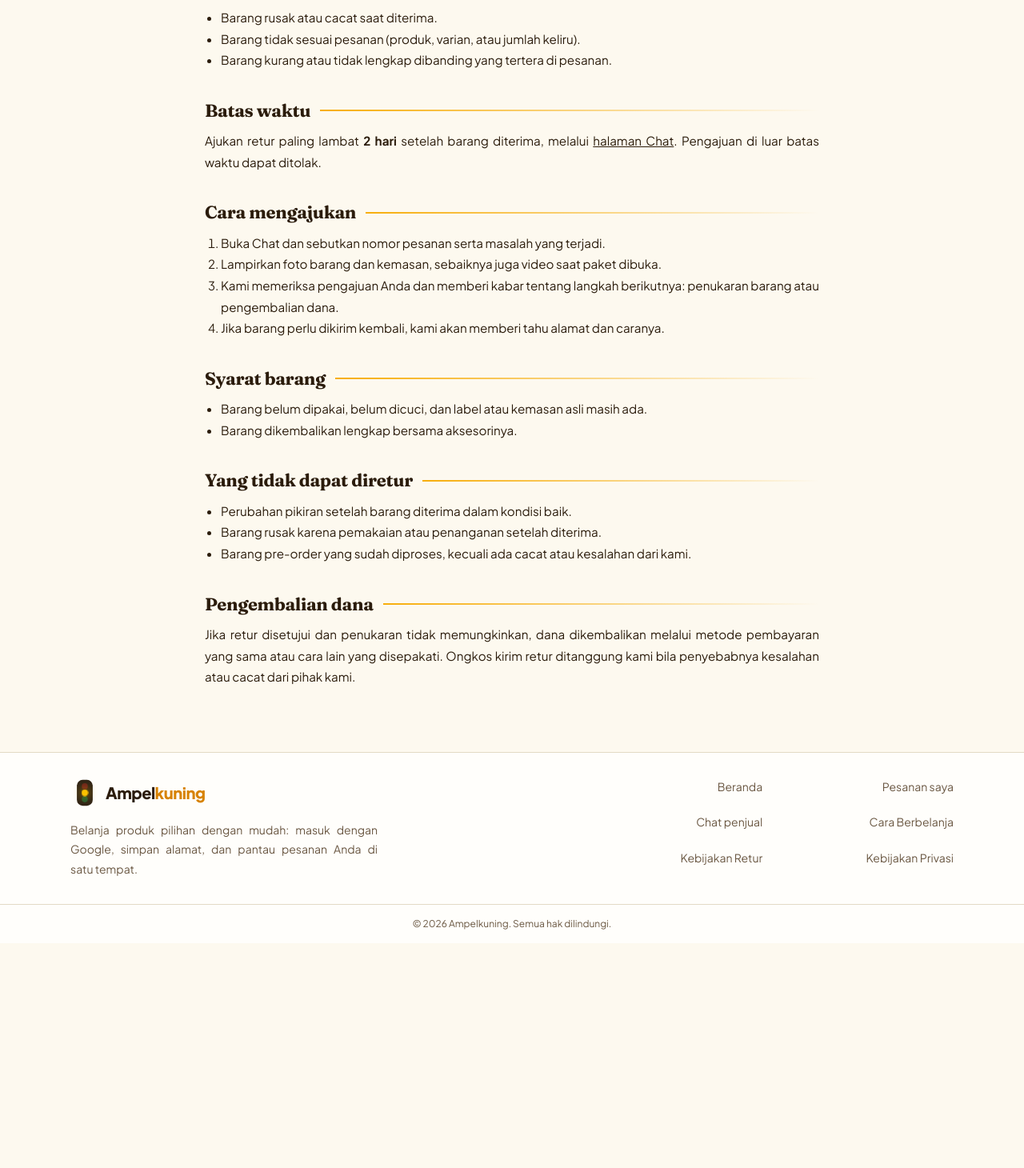
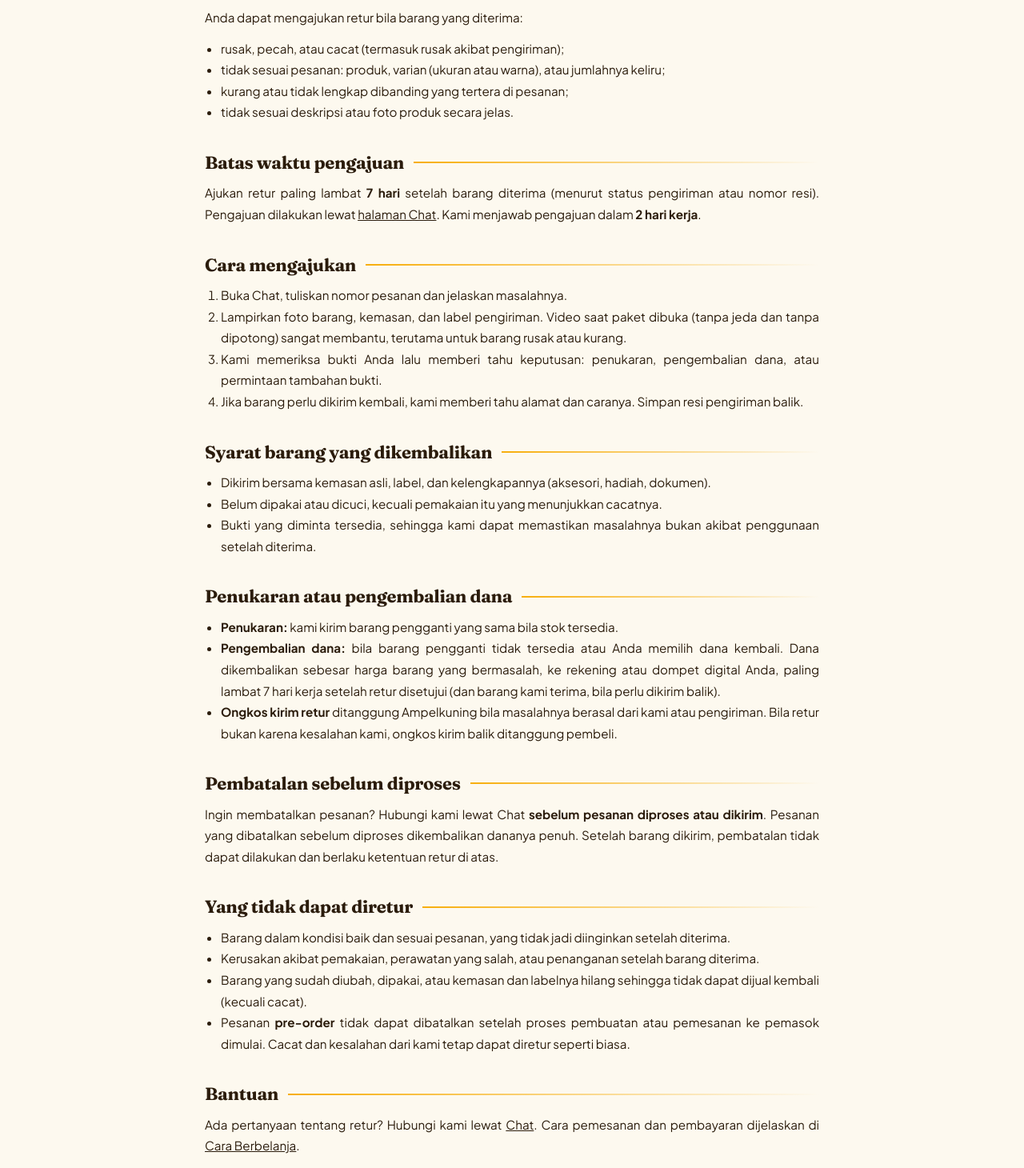
Before and after one commit to sm85-code/frontend-store, a Next.js app in the folder apps/store-buyer/: page /kebijakan-retur in a window 1280 px wide. Shown: the part 290-1750 px from the top of the page at 80% size. Before the commit the page ends 1469 px from the top, so only its background shows below. Built offline with nearby package versions, Linux system fonts and the light colour scheme; no server answers.

Commit message:
store-buyer: finalize return policy (7 days, refund terms) and list payment methods
Co-Authored-By: Claude Sonnet 5.5 <noreply@anthropic.com>
Claude-Session: https://claude.ai/code/session_01PKWe8ysWp1S9UVegbraCxa

```diff
--- a/apps/store-buyer/src/app/cara-berbelanja/page.tsx
+++ b/apps/store-buyer/src/app/cara-berbelanja/page.tsx
@@ -36,17 +36,25 @@ export default function CaraBerbelanjaPage() {
 
       <Bagian judul="Metode pembayaran">
         <p>
-          Pembayaran dilakukan di halaman pembayaran yang aman setelah Anda menekan tombol bayar. Metode yang tersedia
-          antara lain:
+          Pembayaran dilakukan di halaman pembayaran yang aman setelah Anda menekan tombol bayar. Metode yang tersedia:
         </p>
-        <ul className="list-disc pl-5">
-          <li>Transfer bank melalui Virtual Account</li>
-          <li>QRIS</li>
-          <li>Dompet digital</li>
+        <ul className="flex flex-col gap-2.5">
+          <li className="rounded-lg border bg-card p-3.5">
+            <p className="font-bold">Transfer Virtual Account</p>
+            <p className="text-muted-foreground">Bayar lewat ATM, mobile banking, atau internet banking dari bank-bank besar maupun bank daerah.</p>
+          </li>
+          <li className="rounded-lg border bg-card p-3.5">
+            <p className="font-bold">QRIS</p>
+            <p className="text-muted-foreground">Satu kode QR untuk berbagai aplikasi pembayaran, termasuk GoPay, OVO, DANA, LinkAja, ShopeePay, dan mobile banking.</p>
+          </li>
+          <li className="rounded-lg border bg-card p-3.5">
+            <p className="font-bold">Gerai minimarket</p>
+            <p className="text-muted-foreground">Bayar tunai di Alfamart atau Indomaret dengan kode pembayaran dari kami.</p>
+          </li>
         </ul>
         <p>
-          Pilihan yang tampil di halaman pembayaran dapat berbeda sewaktu-waktu sesuai metode yang sedang aktif. Pesanan
-          diproses setelah pembayaran kami terima. Kami tidak pernah meminta Anda mengirim PIN, OTP, atau password lewat chat.
+          Pilihan yang tampil di halaman pembayaran mengikuti metode yang sedang aktif. Pesanan diproses setelah pembayaran
+          kami terima. Kami tidak pernah meminta PIN, OTP, atau password Anda lewat chat.
         </p>
       </Bagian>
 
--- a/apps/store-buyer/src/app/kebijakan-retur/page.tsx
+++ b/apps/store-buyer/src/app/kebijakan-retur/page.tsx
@@ -4,7 +4,7 @@ import { Bagian, Halaman } from '@/components/Halaman'
 
 export const metadata: Metadata = {
   title: 'Kebijakan Retur',
-  description: 'Syarat dan cara mengajukan retur atau penukaran barang di Ampelkuning.',
+  description: 'Syarat dan cara mengajukan retur, penukaran, atau pengembalian dana di Ampelkuning.',
   alternates: { canonical: '/kebijakan-retur' },
 }
 
@@ -12,52 +12,88 @@ export default function KebijakanReturPage() {
   return (
     <Halaman
       judul="Kebijakan Retur"
-      ringkas="Kami ingin Anda puas. Jika barang yang diterima bermasalah, Anda dapat mengajukan retur atau penukaran sesuai ketentuan berikut."
-      diperbarui="1 Oktober 2026"
+      ringkas="Barang yang rusak, cacat, atau tidak sesuai pesanan berhak Anda tukar atau kembalikan dananya, sesuai Undang-Undang Perlindungan Konsumen. Berikut ketentuan dan caranya."
+      diperbarui="2 Oktober 2026"
     >
       <Bagian judul="Barang yang dapat diretur">
+        <p>Anda dapat mengajukan retur bila barang yang diterima:</p>
         <ul className="list-disc pl-5">
-          <li>Barang rusak atau cacat saat diterima.</li>
-          <li>Barang tidak sesuai pesanan (produk, varian, atau jumlah keliru).</li>
-          <li>Barang kurang atau tidak lengkap dibanding yang tertera di pesanan.</li>
+          <li>rusak, pecah, atau cacat (termasuk rusak akibat pengiriman);</li>
+          <li>tidak sesuai pesanan: produk, varian (ukuran atau warna), atau jumlahnya keliru;</li>
+          <li>kurang atau tidak lengkap dibanding yang tertera di pesanan;</li>
+          <li>tidak sesuai deskripsi atau foto produk secara jelas.</li>
         </ul>
       </Bagian>
 
-      <Bagian judul="Batas waktu">
+      <Bagian judul="Batas waktu pengajuan">
         <p>
-          Ajukan retur paling lambat <strong>2 hari</strong> setelah barang diterima, melalui{' '}
-          <Link className="underline" href="/chat">halaman Chat</Link>. Pengajuan di luar batas waktu dapat ditolak.
+          Ajukan retur paling lambat <strong>7 hari</strong> setelah barang diterima (menurut status pengiriman atau nomor
+          resi). Pengajuan dilakukan lewat <Link className="underline" href="/chat">halaman Chat</Link>. Kami menjawab
+          pengajuan dalam <strong>2 hari kerja</strong>.
         </p>
       </Bagian>
 
       <Bagian judul="Cara mengajukan">
         <ol className="list-decimal pl-5">
-          <li>Buka Chat dan sebutkan nomor pesanan serta masalah yang terjadi.</li>
-          <li>Lampirkan foto barang dan kemasan, sebaiknya juga video saat paket dibuka.</li>
-          <li>Kami memeriksa pengajuan Anda dan memberi kabar tentang langkah berikutnya: penukaran barang atau pengembalian dana.</li>
-          <li>Jika barang perlu dikirim kembali, kami akan memberi tahu alamat dan caranya.</li>
+          <li>Buka Chat, tuliskan nomor pesanan dan jelaskan masalahnya.</li>
+          <li>
+            Lampirkan foto barang, kemasan, dan label pengiriman. Video saat paket dibuka (tanpa jeda dan tanpa dipotong)
+            sangat membantu, terutama untuk barang rusak atau kurang.
+          </li>
+          <li>Kami memeriksa bukti Anda lalu memberi tahu keputusan: penukaran, pengembalian dana, atau permintaan tambahan bukti.</li>
+          <li>Jika barang perlu dikirim kembali, kami memberi tahu alamat dan caranya. Simpan resi pengiriman balik.</li>
         </ol>
       </Bagian>
 
-      <Bagian judul="Syarat barang">
+      <Bagian judul="Syarat barang yang dikembalikan">
         <ul className="list-disc pl-5">
-          <li>Barang belum dipakai, belum dicuci, dan label atau kemasan asli masih ada.</li>
-          <li>Barang dikembalikan lengkap bersama aksesorinya.</li>
+          <li>Dikirim bersama kemasan asli, label, dan kelengkapannya (aksesori, hadiah, dokumen).</li>
+          <li>Belum dipakai atau dicuci, kecuali pemakaian itu yang menunjukkan cacatnya.</li>
+          <li>Bukti yang diminta tersedia, sehingga kami dapat memastikan masalahnya bukan akibat penggunaan setelah diterima.</li>
         </ul>
+      </Bagian>
+
+      <Bagian judul="Penukaran atau pengembalian dana">
+        <ul className="list-disc pl-5">
+          <li>
+            <strong>Penukaran:</strong> kami kirim barang pengganti yang sama bila stok tersedia.
+          </li>
+          <li>
+            <strong>Pengembalian dana:</strong> bila barang pengganti tidak tersedia atau Anda memilih dana kembali. Dana
+            dikembalikan sebesar harga barang yang bermasalah, ke rekening atau dompet digital Anda, paling lambat 7 hari
+            kerja setelah retur disetujui (dan barang kami terima, bila perlu dikirim balik).
+          </li>
+          <li>
+            <strong>Ongkos kirim retur</strong> ditanggung Ampelkuning bila masalahnya berasal dari kami atau pengiriman. Bila
+            retur bukan karena kesalahan kami, ongkos kirim balik ditanggung pembeli.
+          </li>
+        </ul>
+      </Bagian>
+
+      <Bagian judul="Pembatalan sebelum diproses">
+        <p>
+          Ingin membatalkan pesanan? Hubungi kami lewat Chat <strong>sebelum pesanan diproses atau dikirim</strong>. Pesanan yang
+          dibatalkan sebelum diproses dikembalikan dananya penuh. Setelah barang dikirim, pembatalan tidak dapat dilakukan
+          dan berlaku ketentuan retur di atas.
+        </p>
       </Bagian>
 
       <Bagian judul="Yang tidak dapat diretur">
         <ul className="list-disc pl-5">
-          <li>Perubahan pikiran setelah barang diterima dalam kondisi baik.</li>
-          <li>Barang rusak karena pemakaian atau penanganan setelah diterima.</li>
-          <li>Barang pre-order yang sudah diproses, kecuali ada cacat atau kesalahan dari kami.</li>
+          <li>Barang dalam kondisi baik dan sesuai pesanan, yang tidak jadi diinginkan setelah diterima.</li>
+          <li>Kerusakan akibat pemakaian, perawatan yang salah, atau penanganan setelah barang diterima.</li>
+          <li>Barang yang sudah diubah, dipakai, atau kemasan dan labelnya hilang sehingga tidak dapat dijual kembali (kecuali cacat).</li>
+          <li>
+            Pesanan <strong>pre-order</strong> tidak dapat dibatalkan setelah proses pembuatan atau pemesanan ke pemasok
+            dimulai. Cacat dan kesalahan dari kami tetap dapat diretur seperti biasa.
+          </li>
         </ul>
       </Bagian>
 
-      <Bagian judul="Pengembalian dana">
+      <Bagian judul="Bantuan">
         <p>
-          Jika retur disetujui dan penukaran tidak memungkinkan, dana dikembalikan melalui metode pembayaran yang sama atau
-          cara lain yang disepakati. Ongkos kirim retur ditanggung kami bila penyebabnya kesalahan atau cacat dari pihak kami.
+          Ada pertanyaan tentang retur? Hubungi kami lewat <Link className="underline" href="/chat">Chat</Link>. Cara
+          pemesanan dan pembayaran dijelaskan di <Link className="underline" href="/cara-berbelanja">Cara Berbelanja</Link>.
         </p>
       </Bagian>
     </Halaman>
```
